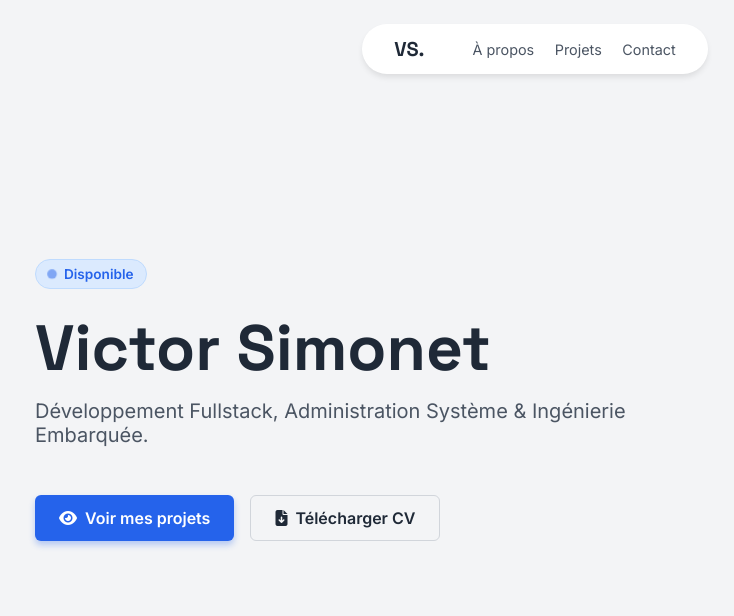
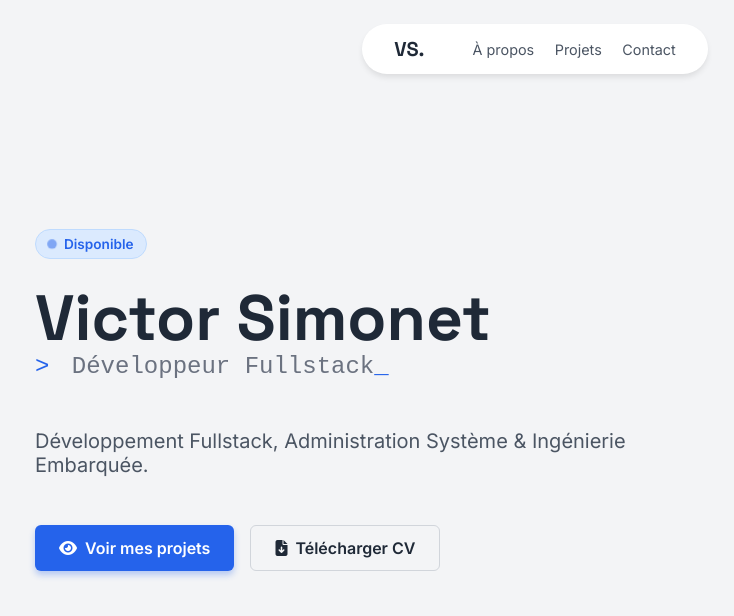
Before and after one commit to simonet4/VSPortfolio, a plain HTML site: page index.html in a window 1280 px wide. Shown: the whole page, without its empty margins (105-839 px from the left). Drawn offline with Linux system fonts and the light colour scheme.

Commit message:
Add typing effect for job title in homepage
Introduces a styled typing effect for the 'Développeur Fullstack' job title in index.html using new CSS classes and animation. Refactors navbar and related styles for improved layout and organization.

```diff
--- a/css/style.css
+++ b/css/style.css
@@ -1,3 +1,44 @@
+/* Mise en page de la section navbar */
+.navbar {
+    position: fixed;
+    top: 0;
+    left: 0;
+    width: 100%;
+    padding: 1.5rem 0;
+    display: flex;
+    justify-content: center;
+    z-index: 100; /* Premier plan*/
+}
+
+/* Contenu du navbar */
+.nav-content {
+    background: white;
+    padding: 0.75rem 2rem;
+    border-radius: 9999px;
+    display: flex;
+    align-items: center;
+    gap: 2rem;
+    box-shadow: 0 4px 6px -1px rgba(0, 0, 0, 0.1);
+}
+
+.nav-logo {
+    font-family: 'Space Grotesk', sans-serif;
+    font-weight: 700;
+    font-size: 1.25rem;
+    color: #1f2937;
+}
+
+.nav-links a {
+    font-size: 0.9rem;
+    color: #4b5563;
+    font-weight: 500;
+    margin-left: 1rem;
+}
+
+.nav-links a:hover {
+    color: #2563eb;
+}
+
 /* Mise en page de la section body */
 body {
     margin: 0;
@@ -113,43 +154,27 @@ a {
     100% { opacity: 1; transform: scale(1); }
 }
 
-/* Mise en page de la section navbar */
-.navbar {
-    position: fixed;
-    top: 0;
-    left: 0;
-    width: 100%;
-    padding: 1.5rem 0;
-    display: flex;
-    justify-content: center;
-    z-index: 100; /* Premier plan*/
+/* Style pour l'effet de texte tapé */
+.typing-wrapper {
+    font-family: monospace;
+    font-size: 1.5rem;
+    color: #6b7280;
+    margin-bottom: 1.5rem;
+    height: 1.5em;
 }
 
-/* Contenu du navbar */
-.nav-content {
-    background: white;
-    padding: 0.75rem 2rem;
-    border-radius: 9999px;
-    display: flex;
-    align-items: center;
-    gap: 2rem;
-    box-shadow: 0 4px 6px -1px rgba(0, 0, 0, 0.1);
+.prompt {
+    color: #2563eb;
+    margin-right: 0.5rem;
 }
 
-.nav-logo {
-    font-family: 'Space Grotesk', sans-serif;
-    font-weight: 700;
-    font-size: 1.25rem;
-    color: #1f2937;
+.cursor {
+    font-weight: bold;
+    color: #2563eb;
+    animation: blink 1s step-end infinite;
 }
 
-.nav-links a {
-    font-size: 0.9rem;
-    color: #4b5563;
-    font-weight: 500;
-    margin-left: 1rem;
+@keyframes blink {
+    0%, 100% { opacity: 1; }
+    50% { opacity: 0; }
 }
-
-.nav-links a:hover {
-    color: #2563eb;
-}
--- a/index.html
+++ b/index.html
@@ -34,6 +34,11 @@
 
             <h1>Victor Simonet</h1>
 
+        <div class="typing-wrapper">
+            <span class="prompt">></span>
+            <span id="typing-text">Développeur Fullstack</span><span class="cursor">_</span>
+        </div>
+
             <p>
                 Développement Fullstack, Administration Système & Ingénierie Embarquée.
             </p>
```
